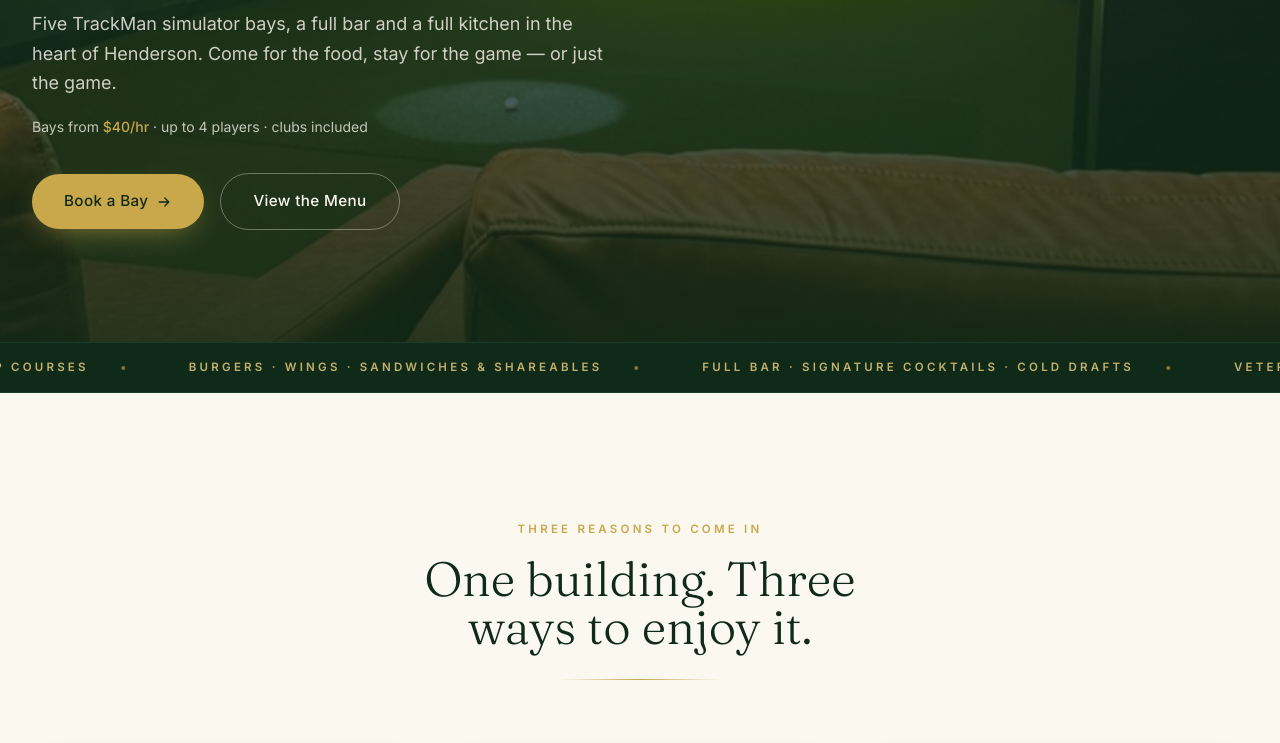
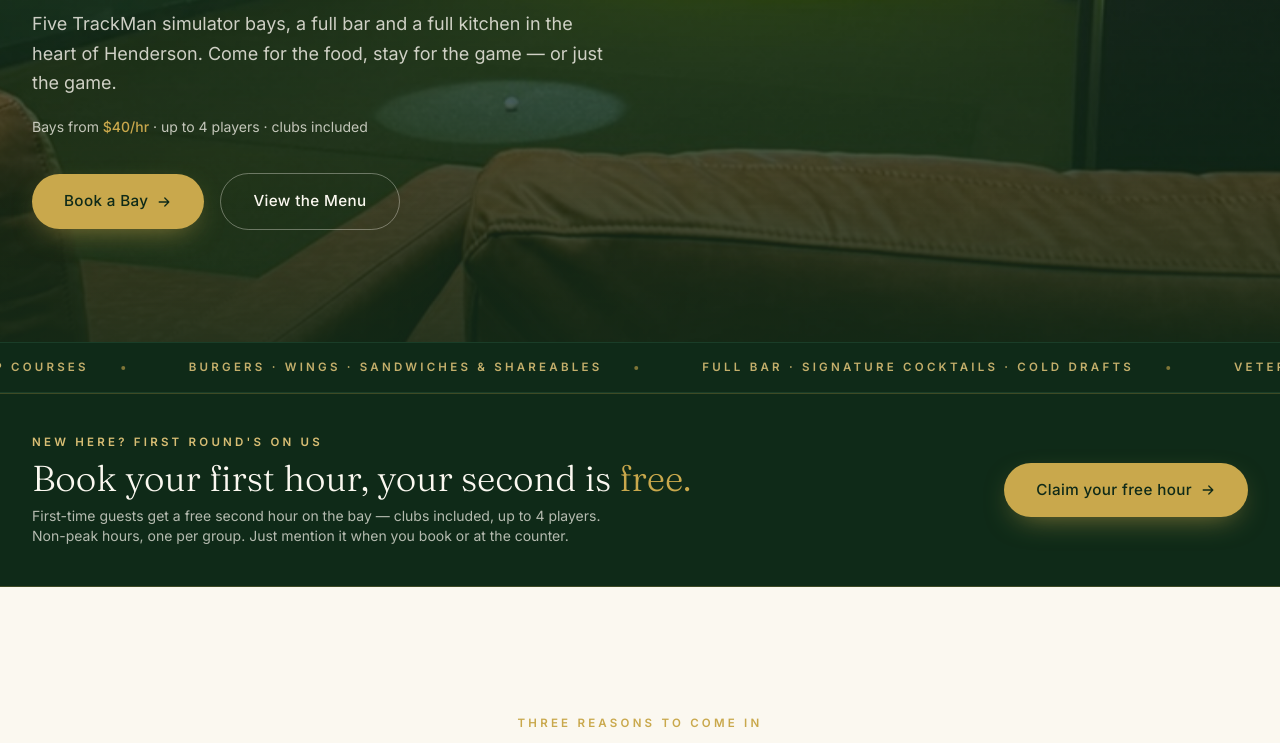
Before and after one commit to cjmizell13-ai/chipshots-web, a Next.js app: page / in a window 1280 px wide. Shown: the part 458-1201 px from the top of the page. Built offline with nearby package versions, Linux system fonts and the light colour scheme.

Commit message:
Add first-timer BOGO band: book one hour, second free (non-peak, in-person redeem)

```diff
--- a/src/app/page.tsx
+++ b/src/app/page.tsx
@@ -117,6 +117,33 @@ export default function Home() {
       </section>
 
       <Marquee />
+
+      {/* ============================================ FIRST-TIMER OFFER ===== */}
+      <section className="border-y border-gold/25 bg-green-deep text-cream">
+        <div className="mx-auto flex max-w-7xl flex-col items-center gap-6 px-5 py-10 text-center sm:px-8 md:flex-row md:justify-between md:gap-10 md:text-left">
+          <div>
+            <p className="eyebrow text-gold-soft">New here? First round's on us</p>
+            <h2 className="font-display mt-1.5 text-3xl font-light sm:text-4xl">
+              Book your first hour, your second is{" "}
+              <span className="text-gold">free.</span>
+            </h2>
+            <p className="mt-2 max-w-xl text-sm text-cream/70">
+              First-time guests get a free second hour on the bay — clubs
+              included, up to {golf.players} players. Non-peak hours, one per
+              group. Just mention it when you book or at the counter.
+            </p>
+          </div>
+          <ButtonLink
+            href={business.booking}
+            external
+            variant="gold"
+            size="lg"
+            withArrow
+          >
+            Claim your free hour
+          </ButtonLink>
+        </div>
+      </section>
 
       {/* =============================================== THREE PILLARS ===== */}
       <section className="mx-auto max-w-7xl px-5 py-24 sm:px-8 sm:py-32">
```
